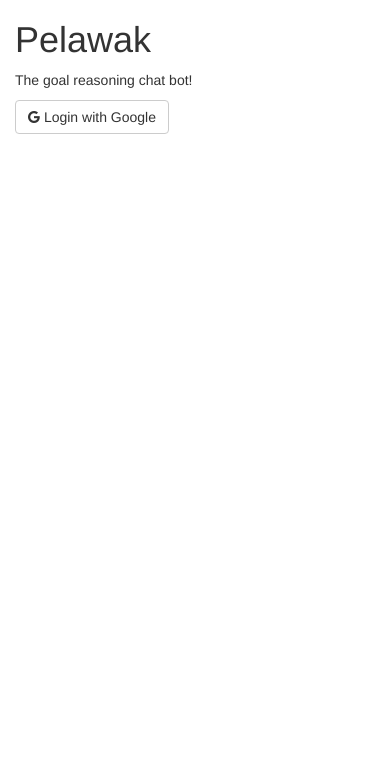
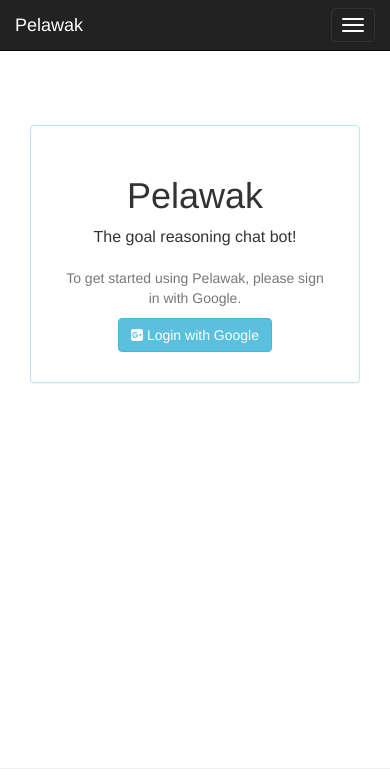
Before and after one commit to mclumd/pelawak, a Django app: page / in a window 390 px wide; the page is wider, and only the part inside the window is pictured. Shown: the top 776 px of that part. Before the commit the page ends 134 px from the top of that part, so only its background shows below. Run offline with Django 3.2, Linux system fonts and the light colour scheme; some libraries are stand-ins or nearby versions.

Commit message:
splash box and main page style

```diff
--- a/pelawak/static/css/pelawak.css
+++ b/pelawak/static/css/pelawak.css
@@ -1 +1,44 @@
 /* Global Styles for Pelawak */
+
+html,
+body {
+  height: 100%;
+}
+
+body {
+  padding-top: 70px;
+}
+
+/* Wrapper for page content to push down footer */
+#wrap {
+  min-height: 100%;
+  height: auto;
+  /* Negative indent footer by its height */
+  margin: 0 auto -76px;
+  /* Pad bottom by footer height */
+  padding: 0 0 106px;
+}
+
+/* Set the fixed height of the footer here */
+#footer {
+    background-color: #fff;
+    border-top: 1px solid #eee;
+    height: 76px;
+    padding: 30px 15px;
+    font-size: 16px;
+}
+
+#footer p {
+    margin: 0;
+}
+
+
+/* Login Panel */
+
+.mainbox {
+    margin-top: 55px;
+}
+
+.mainbox .panel-body {
+    padding: 30px;
+}
--- a/pelawak/templates/base.html
+++ b/pelawak/templates/base.html
@@ -20,7 +20,7 @@
   {% endblock %}
 
   {% block stylesheets %}
-  <link href="//maxcdn.bootstrapcdn.com/bootswatch/3.3.4/simplex/bootstrap.min.css" rel="stylesheet">
+  <link href="//maxcdn.bootstrapcdn.com/bootswatch/3.3.4/darkly/bootstrap.min.css" rel="stylesheet">
   <link href="//maxcdn.bootstrapcdn.com/font-awesome/4.3.0/css/font-awesome.min.css" rel="stylesheet">
   <link href="{% static 'css/pelawak.css' %}" rel="stylesheet">
   {% endblock %}
--- /dev/null
+++ b/pelawak/templates/components/chat.html
@@ -0,0 +1,3 @@
+{# A template for the chat box window #}
+
+<p>Here!</p>
--- /dev/null
+++ b/pelawak/templates/components/footer.html
@@ -0,0 +1,32 @@
+<div id="footer">
+  <div class="container">
+    <div class="row">
+      <div class="col-xs-6">
+        <ul class="list-unstyled list-inline">
+          <li><a href="https://github.com/mclumd/pelawak/"><i class="fa fa-github"></i></a></li>
+          <li><a href="https://waffle.io/mclumd/pelawak/"><i class="fa fa-trello"></i></a></li>
+          <li class="text-muted">
+            <small>
+              Made with <i class="fa fa-heartbeat"></i> by
+              <a href="https://twitter.com/bbengfort">@bbengfort</a> and
+              <a href="https://twitter.com/dtdannen">@dtdannen</a>
+            </small>
+          </li>
+        </ul>
+      </div>
+      <div class="col-xs-6">
+        <p class="text-right text-muted">
+          <small>
+            <a rel="license" href="http://creativecommons.org/licenses/by-nc-sa/4.0/">
+              <img alt="Creative Commons License" style="border-width:0" src="https://i.creativecommons.org/l/by-nc-sa/4.0/80x15.png" />
+            </a>
+            <div class="hidden">
+              <br />
+              <span xmlns:dct="http://purl.org/dc/terms/" href="http://purl.org/dc/dcmitype/InteractiveResource" property="dct:title" rel="dct:type">Pelawak</span> by <span xmlns:cc="http://creativecommons.org/ns#" property="cc:attributionName">Benjamin Bengfort & Dustin Dannenhauer</span> is licensed under a <a rel="license" href="http://creativecommons.org/licenses/by-nc-sa/4.0/">Creative Commons Attribution-NonCommercial-ShareAlike 4.0 International License</a>.<br />Based on a work at <a xmlns:dct="http://purl.org/dc/terms/" href="https://github.com/mclumd/pelawak/" rel="dct:source">https://github.com/mclumd/pelawak/</a>.
+            </div>
+          </small>
+        </p>
+      </div>
+    </div>
+  </div>
+</div>
--- /dev/null
+++ b/pelawak/templates/components/navbar.html
@@ -0,0 +1,47 @@
+  <nav class="navbar navbar-default navbar-fixed-top navbar-inverse" role="navigation">
+    <div class="container">
+      <!-- Brand and toggle get grouped for better mobile display -->
+      <div class="navbar-header">
+        <button type="button" class="navbar-toggle" data-toggle="collapse" data-target="#bs-example-navbar-collapse-1">
+          <span class="sr-only">Toggle navigation</span>
+          <span class="icon-bar"></span>
+          <span class="icon-bar"></span>
+          <span class="icon-bar"></span>
+        </button>
+        <a class="navbar-brand" href="/">
+          Pelawak
+        </a>
+      </div>
+      <div class="collapse navbar-collapse navbar-right">
+        <ul class="nav navbar-nav">
+          {% if user.is_authenticated %}
+          <li class="dropdown">
+
+            <a href="#" class="dropdown-toggle" data-toggle="dropdown">
+              {% if user.first_name %}{{ user.first_name }} {{ user.last_name }}{% else %}{{ user.username }}{% endif %}
+              <b class="caret"></b></a>
+            <ul class="dropdown-menu">
+              {% if user.is_staff %}
+              <li class="dropdown-header">Administration</li>
+              <li><a href="{% url 'admin:index' %}">
+                <i class="fa fa-cog"></i> Management
+                </a>
+              </li>
+              <li class="sep"></li>
+              {% endif %}
+              <li class="dropdown-header">User Settings</li>
+              <li><a href="{% url 'auth:logout' %}?next=/"><i class="fa fa-road"></i>  Log out</a></li>
+            </ul>
+          {% else %}
+          <li>
+            <a href="{% url 'social:begin' 'google-oauth2' %}">
+              <i class="fa fa-google-plus-square"></i>
+              Log in with Google
+            </a>
+          </li>
+          {% endif %}
+          </li>
+        </ul>
+      </div><!--/.nav-collapse -->
+    </div><!-- /.container-fluid -->
+  </nav>
--- /dev/null
+++ b/pelawak/templates/components/splash.html
@@ -0,0 +1,17 @@
+{# Serves as a basic splash page for instructing user to login #}
+
+<div class="container">
+  <div id="loginbox" class="mainbox col-md-6 col-md-offset-3 col-sm-8 col-sm-offset-2">
+    <div class="panel panel-info">
+      <div class="panel-body text-center">
+        <h1>Pelawak</h1>
+        <p class="lead">The goal reasoning chat bot!</p>
+        <p class="text-muted">To get started using Pelawak, please sign in with Google.</p>
+        <a href="{% url 'social:begin' 'google-oauth2' %}" class="btn btn-info">
+          <i class="fa fa-google-plus-square"></i>
+          Login with Google
+        </a>
+      </div>
+    </div>
+  </div>
+</div>
--- a/pelawak/templates/home.html
+++ b/pelawak/templates/home.html
@@ -1,25 +1,17 @@
-{% extends 'base.html' %}
+{% extends 'page.html' %}
 
-{% block body %}
-<div class="container">
-  <div class="row">
-    <div class="col-md-12">
-      <h1>Pelawak</h1>
-      <p>The goal reasoning chat bot!</p>
+{% block content %}
 
-      {% if user.is_authenticated %}
-      <a href="{% url 'auth:logout' %}?next=/" class="btn btn-default">
-        <i class="fa fa-exit"></i>
-        Logout {{ user.username }}
-      </a>
-      {% else %}
-      <a href="{% url 'social:begin' 'google-oauth2' %}" class="btn btn-default">
-        <i class="fa fa-google"></i>
-        Login with Google
-      </a>
-      {% endif %}
+  {% if user.is_authenticated %}
+    <div class="container">
+      <div class="row">
+        <div class="col-xs-10 col-xs-offset-1">
+          {% include 'components/chat.html' %}
+        </div>
+      </div>
+    </div>
+  {% else %}
+    {% include 'components/splash.html' %}
+  {% endif %}
 
-    </div>
-  </div>
-</div>
 {% endblock %}
--- /dev/null
+++ b/pelawak/templates/page.html
@@ -0,0 +1,22 @@
+{% extends 'base.html' %}
+
+{% block body %}
+
+  <div id="wrap">
+
+    {% block navbar %}
+      {% include 'components/navbar.html' %}
+    {% endblock %}
+
+    <!-- Begin page content -->
+    <div id="content">
+    {% block content %}
+    {% endblock %}
+    </div>
+
+  </div>
+
+  {% block footer %}
+  {% include 'components/footer.html' %}
+  {% endblock %}
+{% endblock %}
```
